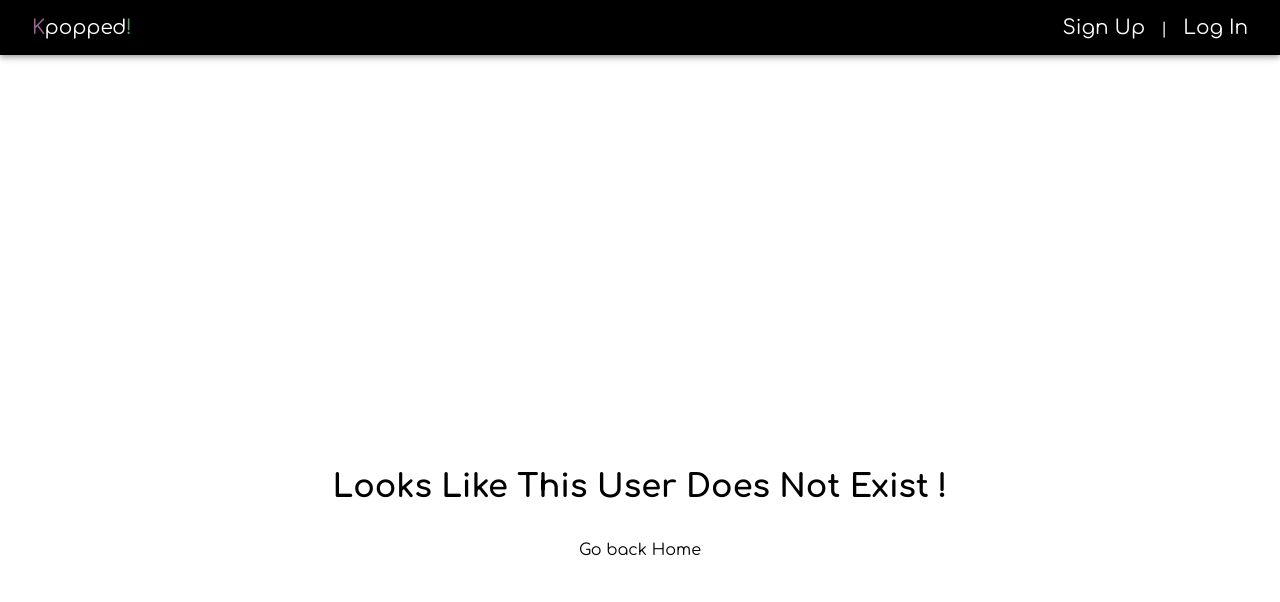
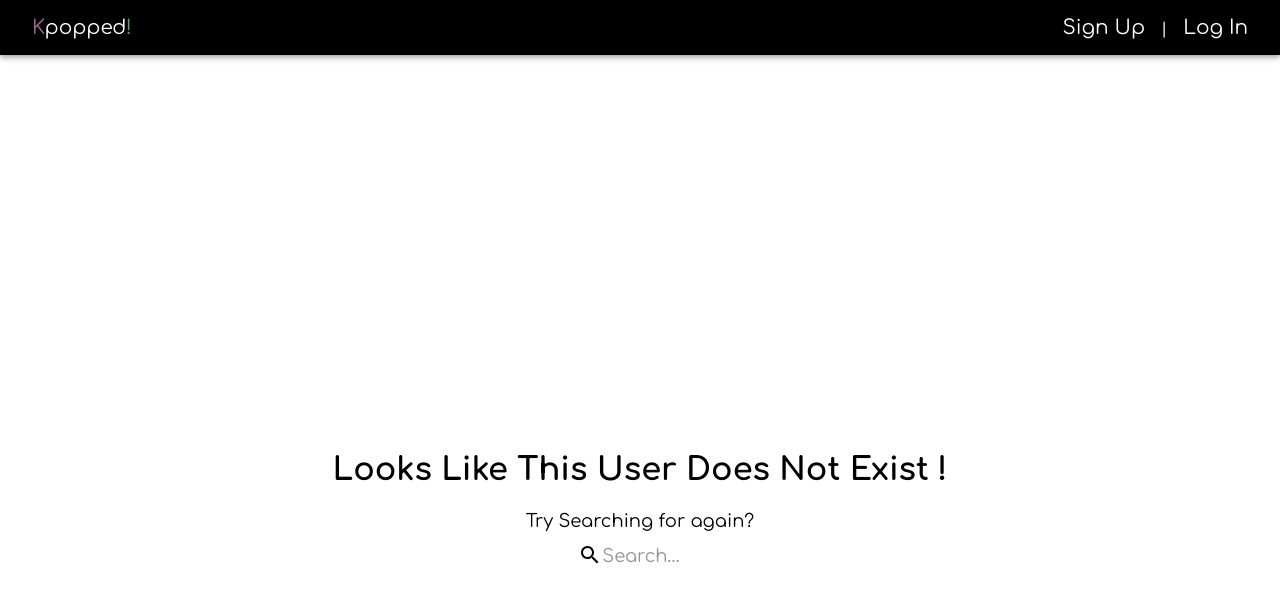
Before and after one commit to Sbeltran16/kpopped-ui, a React (Create React App) app: page /user-not-found in a window 1280 px wide. Shown: the top 602 px of the page. Built offline with nearby package versions, Linux system fonts and the light colour scheme.

Commit message:
Adds New function of search to not found page.

```diff
--- a/src/components/forms/login/index.tsx
+++ b/src/components/forms/login/index.tsx
@@ -36,7 +36,7 @@ export default function LoginForm() {
       {/* Right side */}
       <Grid item xs={12} sm={8} md={5}>
         <StyledFormBox>
-          <Typography component="h1" variant="h3">
+          <Typography variant="h4">
             <span style={{ color: "#669970" }}>L</span>og In
           </Typography>
           <Box component="form" onSubmit={handleSubmit(onSubmit)}>
--- a/src/components/forms/signup/index.tsx
+++ b/src/components/forms/signup/index.tsx
@@ -35,7 +35,7 @@ export default function SignupForm() {
       {/* Right side */}
       <Grid item xs={12} sm={8} md={5}>
         <StyledFormBox>
-          <Typography variant="h3">
+          <Typography variant="h4">
             <span style={{ color: "#99668F" }}>S</span>ign Up
           </Typography>
           <Box component="form" onSubmit={handleSubmit(onSubmit)}>
--- a/src/components/navigation/landing/index.tsx
+++ b/src/components/navigation/landing/index.tsx
@@ -14,7 +14,7 @@ export default function LandingNav() {
         item
         sx={{ display: "flex", justifyContent: "center", alignItems: "center" }}
       >
-        <Typography variant="h2" align="center">
+        <Typography variant="h3" align="center">
           <span style={{ color: "#99668F" }}>K</span>popped
           <span style={{ color: "#669970" }}>!</span>
         </Typography>
--- a/src/components/navigation/not-found/index.tsx
+++ b/src/components/navigation/not-found/index.tsx
@@ -1,10 +1,13 @@
-import { Container, Message, BackLink } from "./index.css";
+import { Typography } from "@mui/material";
+import SearchBar from "../../inputs/search-input";
+import { Container, Message } from "./index.css";
 
 export default function UserNotFound() {
   return (
     <Container>
       <Message> Looks Like This User Does Not Exist !</Message>
-      <BackLink to="/home">Go back Home</BackLink>
+      <Typography>Try Searching for again? </Typography>
+      <SearchBar />
     </Container>
   );
 }
```
